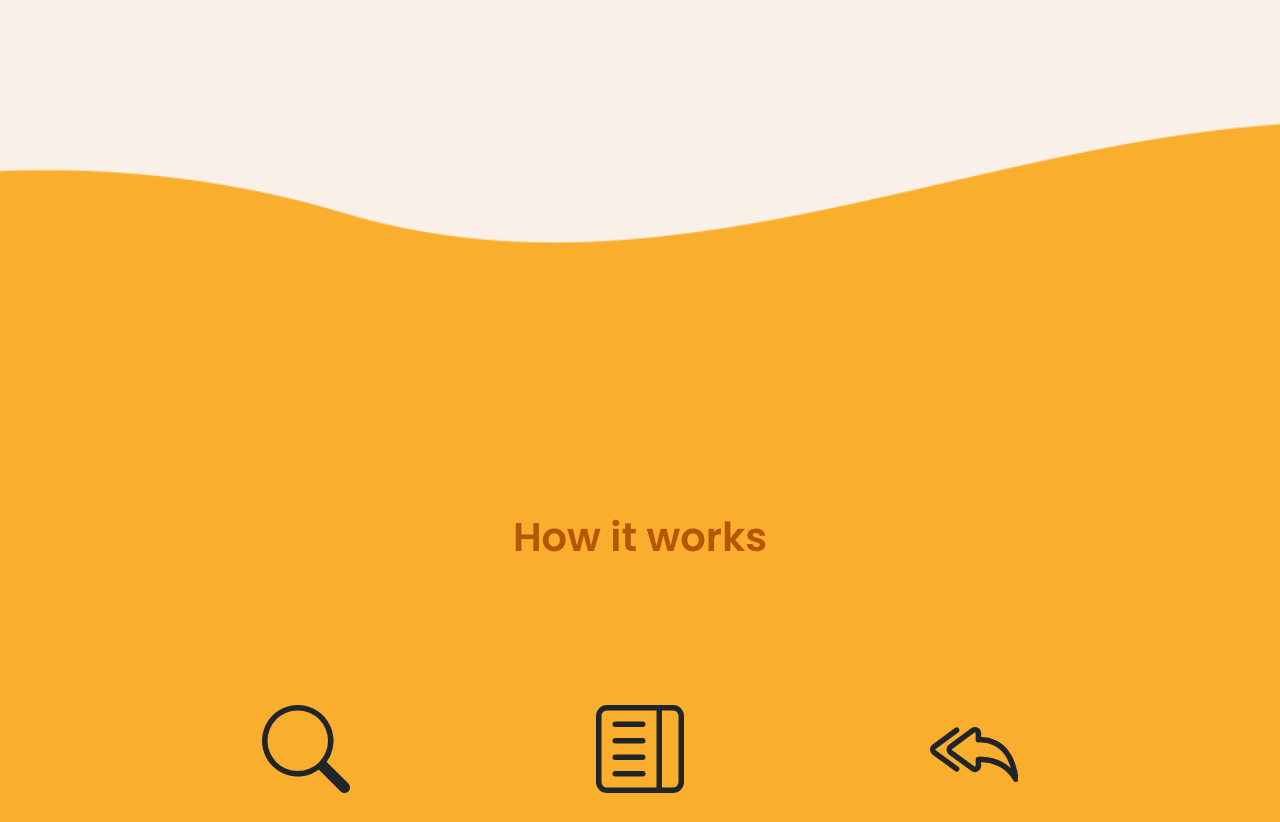
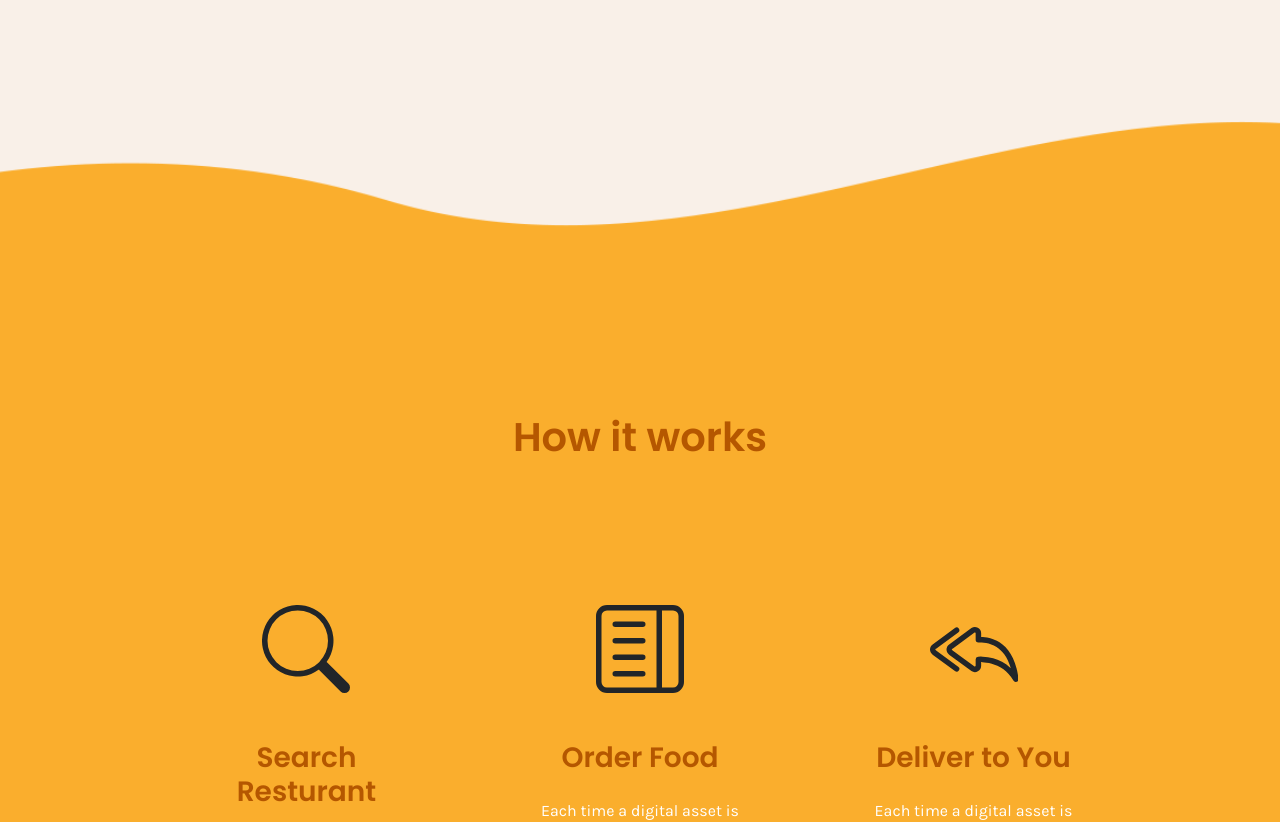
Before and after one commit to mreskini/FoodApp, a React (Create React App) app: page / in a window 1280 px wide. Shown: the part 1960-2782 px from the top of the page. Built offline with nearby package versions, Linux system fonts and the light colour scheme.

Commit message:
the how-to section is almost ready

```diff
--- a/src/assets/css/styles.css
+++ b/src/assets/css/styles.css
@@ -61,12 +61,12 @@
   line-height: 30px;
 }
 
-.padding-bottom-200 {
-  padding-bottom: 200px !important;
+.padding-bottom-100 {
+  padding-bottom: 100px !important;
 }
 
-.padding-top-200 {
-  padding-top: 200px !important;
+.padding-top-100 {
+  padding-top: 100px !important;
 }
 
 .hero-section-bg {
--- a/src/assets/scss/general.scss
+++ b/src/assets/scss/general.scss
@@ -65,10 +65,10 @@
 }
 
 // begin: paddings & margins
-.padding-bottom-200{
-    padding-bottom: 200px !important;
+.padding-bottom-100{
+    padding-bottom: 100px !important;
 }
-.padding-top-200{
-    padding-top: 200px !important;
+.padding-top-100{
+    padding-top: 100px !important;
 }
 // end: paddins & margins
--- a/src/components/how-to-section.jsx
+++ b/src/components/how-to-section.jsx
@@ -2,7 +2,7 @@ import ComponentWrapper from "./component-wrapper"
 import { BsSearch, BsLayoutTextSidebar, BsReplyAll } from "react-icons/bs"
 const HowTo = () => {
     return (
-        <div className="padding-bottom-200 padding-top-200">
+        <div className="padding-bottom-100 padding-top-100">
             <div className="py-5 my-5">
                 <div className="h1 font-weight-600 text-center my-5 py-5">
                     <span className="how-to-section-title">How it works</span>
```
